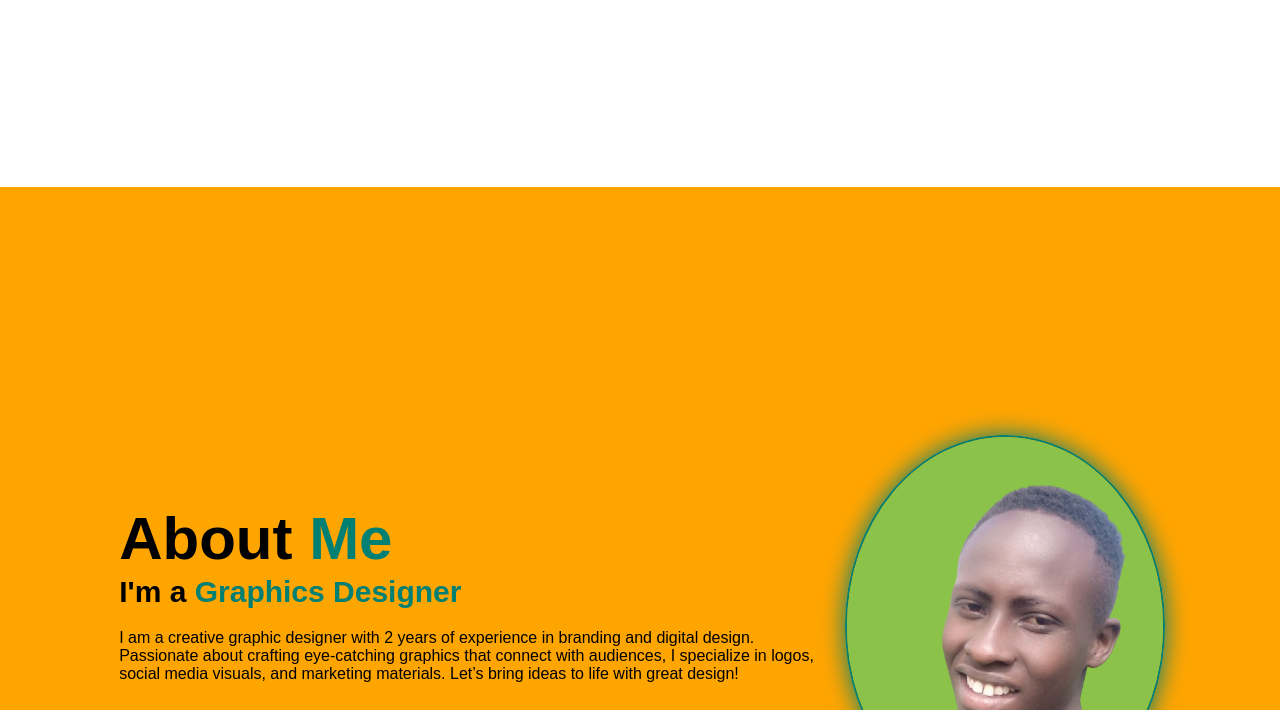
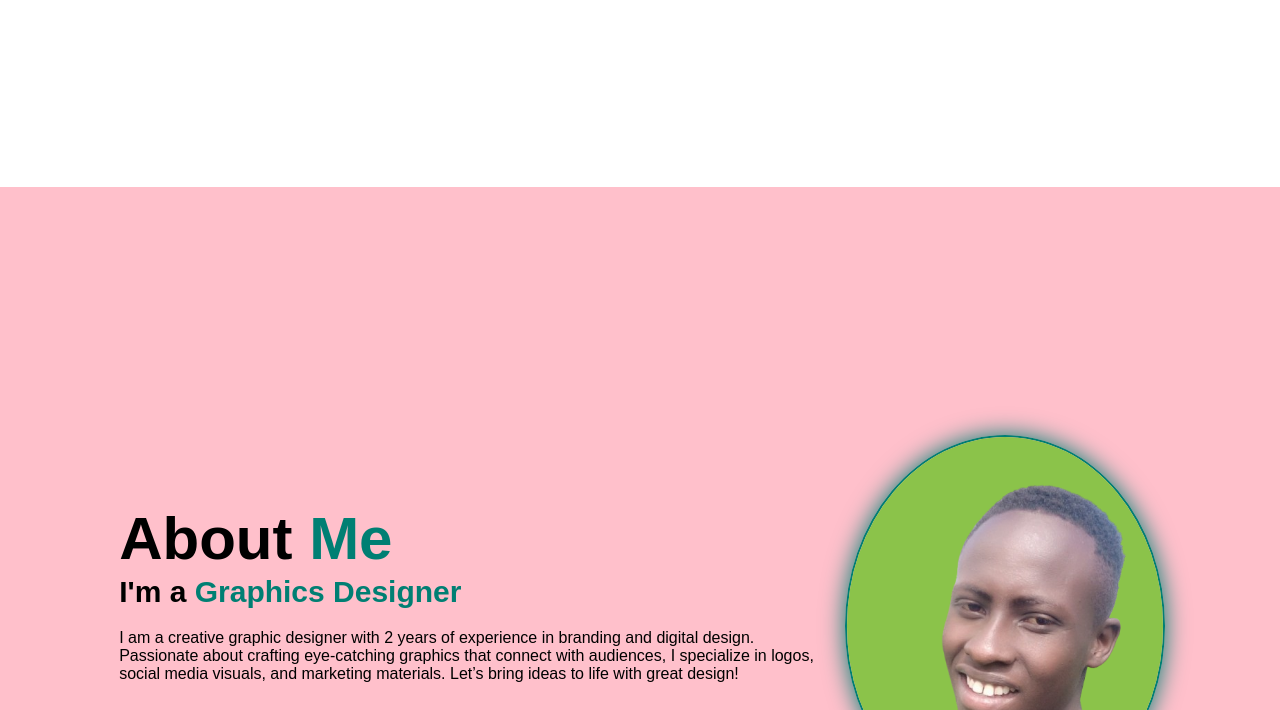
Before and after one commit to kungu-paul/kungu-paul.github.io, a plain HTML site: page index.html in a window 1280 px wide. Shown: the part 613-1323 px from the top of the page. Drawn offline with nearby package versions, Linux system fonts and the light colour scheme.

Commit message:
Update style.css

```diff
--- a/style.css
+++ b/style.css
@@ -12,7 +12,7 @@
 
 :root{
     --bg-color: #fff;
-    --snd-bg-color: orange;
+    --snd-bg-color:pink;
     --text-color:#000;
     --main-color:#007f73;
 
```
